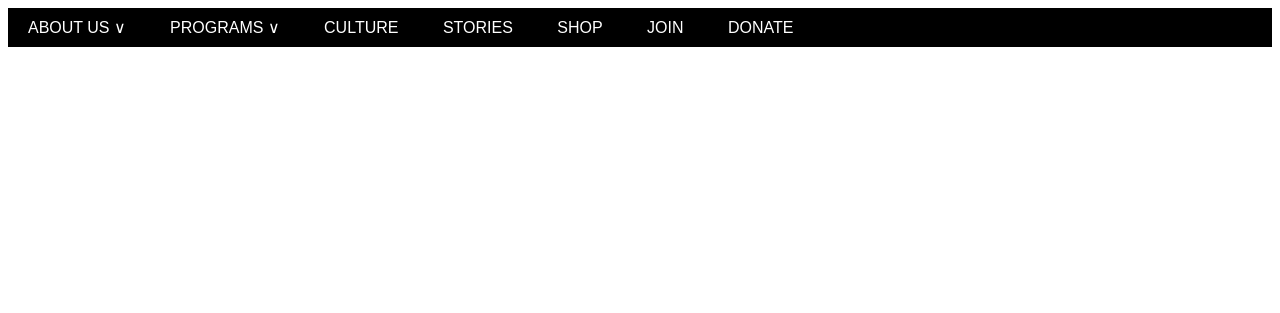
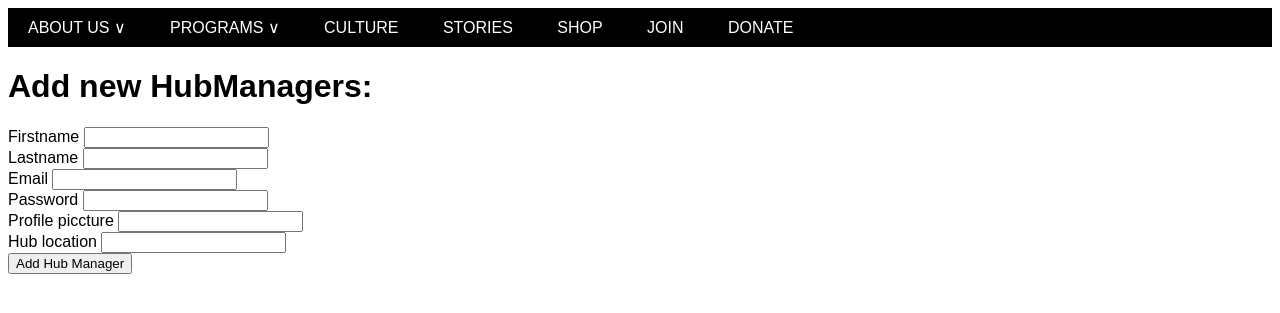
Before and after one commit to Anomig/Little_Sun, a PHP site: page / in a window 1280 px wide. Shown: the top 313 px of the page. Run offline with PHP 8.4, Linux system fonts and the light colour scheme; data that the repository does not hold is empty.

Commit message:
HubManager

```diff
--- /dev/null
+++ b/classes/HubManager.php
@@ -0,0 +1,18 @@
+<?php
+
+class HubManager{
+    private $pdo;
+
+    public function __construct($pdo){
+        $this->pdo = $pdo;
+    }
+
+    public function addManager($firstname, $lastname, $email, $password, $profile_picture, $hub_location){
+        $hashed_password = password_hash($password, PASSWORD_DEFAULT);
+
+        $sql = "INSERT INTO hub_managers (firstname, lastname, email, password, profile_picture, hub_location) VALUES (?,?,?,?,?)";
+        $stmt = $this->pdo->prepare($sql);
+        $stmt->execute([$firstname, $lastname, $email, $hashed_password, $profile_picture, $hub_location]);
+    }
+
+}
--- /dev/null
+++ b/classes/db.php
@@ -0,0 +1,19 @@
+<?php
+
+    abstract class Db{
+
+        private static $conn;
+
+        public static function getConnection(){
+            if(self::$conn ==null){
+                echo '💪';
+                self::$conn = new PDO('mysql:host=localhost;dbname=littlesun', "root", "root");
+                self::$conn->setAttribute(PDO::ATTR_ERRMODE, PDO::ERRMODE_EXCEPTION);
+                return self::$conn;
+            }
+            else{
+                return self::$conn;
+            }
+        }
+
+    }
--- a/index.php
+++ b/index.php
@@ -1,3 +1,23 @@
+<?php
+    include_once(__DIR__ . "/classes/db.php");                                                                   //database connection file
+    include_once(__DIR__ . "/classes/HubManager.php");                                                           //including HubManager class file
+
+    $hubManager = new HubManager($pdo);
+
+    if($_SERVER["REQUEST_METHOD"] == "POST"){
+                                                                                                                //retrieving form data
+      $firstname = $_POST['firstname'];
+      $lastname = $_POST['lastname'];
+      $email = $_POST['email'];
+      $password = $_POST['password'];
+      $profile_picture =$_POST['profile_picture'];
+      $hub_location = $_POST['hub_location'];
+
+      $hubManager->addManager($firstname, $lastname, $email, $password, $profile_picture, $hub_location);       //add manager using the class
+    }
+
+?>
+
 <!DOCTYPE html>
 <html lang="en">
 <head>
@@ -7,5 +27,81 @@
 </head>
 <body>
     <?php include_once("nav.inc.php"); ?>
+
+    <h1>Add new HubManagers:</h1>
+
+    <div class="bg-slate-100 p-1">
+      <form action="" method="post">
+        <div class="p-2">
+          <label for="firstname" class="text-slate-700">Firstname</label>
+          <input
+            type="text"
+            name="firstname"
+            id="firstname"
+            class="border-solid border-slate-20 border-2 rounded"
+          />
+        </div>
+
+        <div class="p-2">
+          <label for="lastname" class="text-slate-700">Lastname</label>
+          <input
+            type="text"
+            name="lastname"
+            id="lastname"
+            class="border-solid border-slate-20 border-2 rounded"
+          />
+        </div>
+
+        <div class="p-3">
+          <label for="email" class="text-slate-700">Email</label>
+          <input
+            type="text"
+            name="email"
+            id="email"
+            class="border-solid border-slate-20 border-2 rounded"
+          />
+        </div>
+
+        <div class="p-4">
+          <label for="password" class="text-slate-700">Password</label>
+          <input
+            type="text"
+            name="password"
+            id="password"
+            class="border-solid border-slate-20 border-2 rounded"
+          />
+        </div>
+
+        <div class="p-5">
+          <label for="profile-picture" class="text-slate-700">Profile piccture</label>
+          <input
+            type="text"
+            name="profile_picture"
+            id="profile_picture"
+            class="border-solid border-slate-20 border-2 rounded"
+          />
+        </div>
+
+        <div class="p-6">
+          <label for="hub-location" class="text-slate-700">Hub location</label>
+          <input
+            type="text"
+            name="hub_location"
+            id="hub_location"
+            class="border-solid border-slate-20 border-2 rounded"
+          />
+        </div>
+
+        <div class="p-2">
+          <input
+            class="cursor-pointer p-2 rounded text-white font-bold bg-green-600"
+            type="submit"
+            value="Add Hub Manager"
+          />
+        </div>
+      </form>
+    </div>
+
+    <div class="flex flex-row flex-wrap gap-1 p-2">
 </body>
 </html>
```
